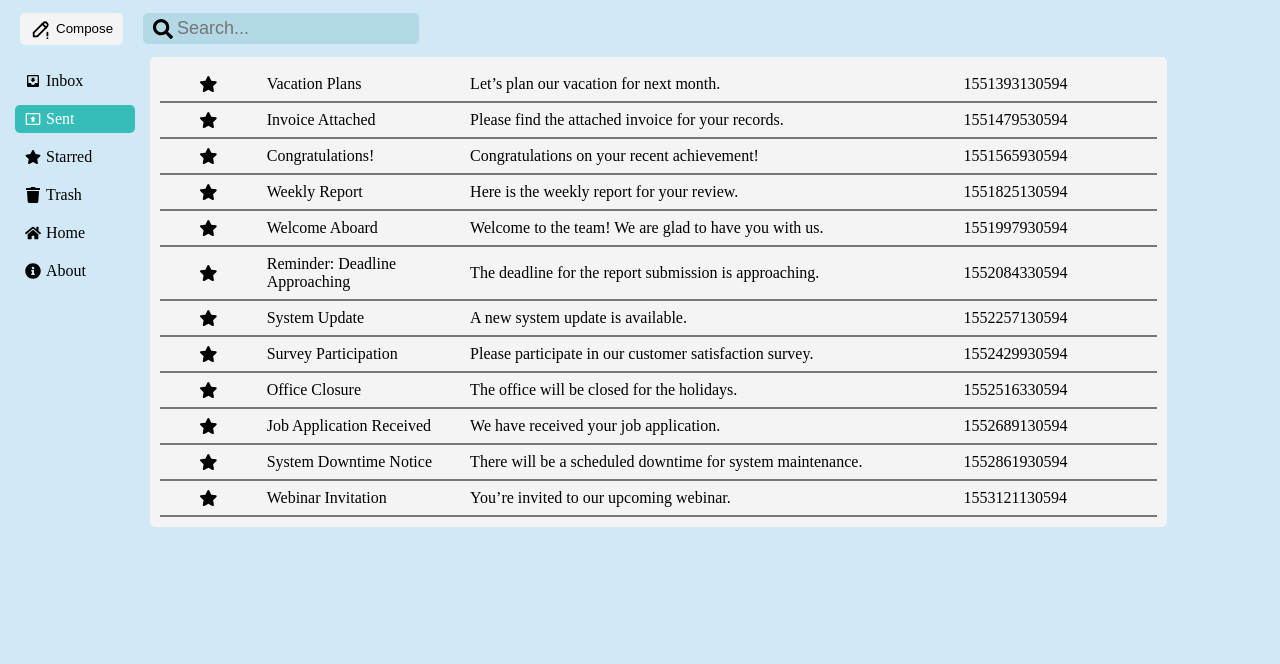
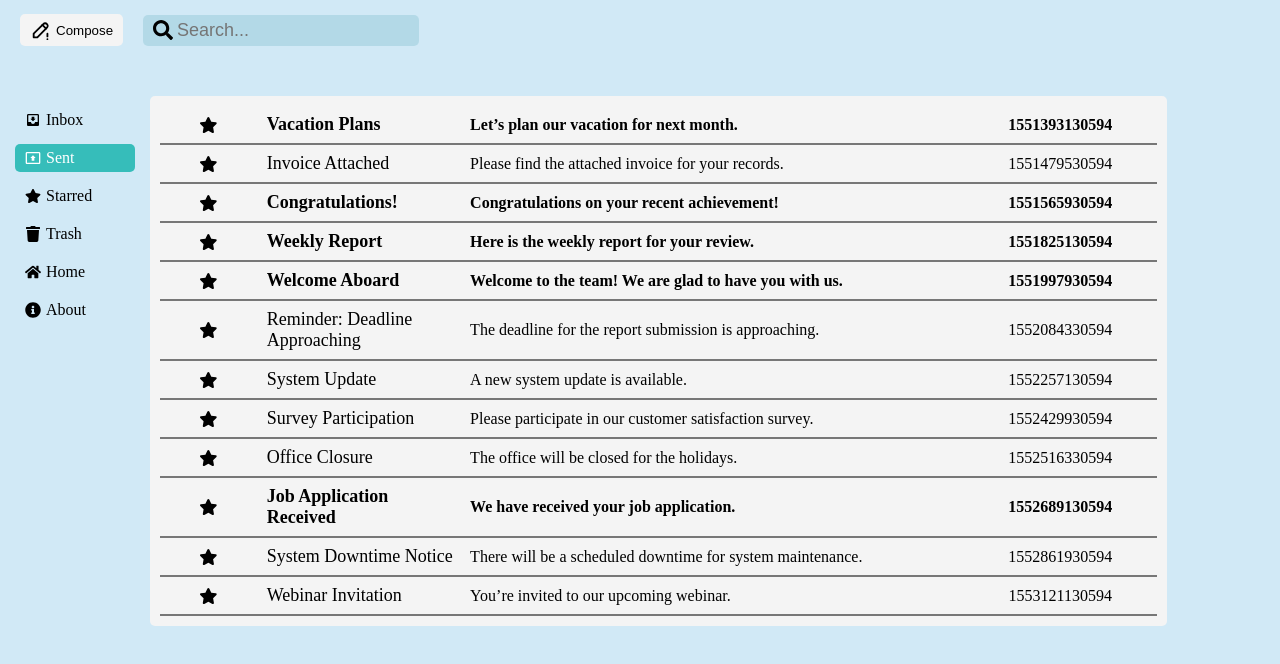
Before and after one commit to Omerf130/react-project-mail, a React (Vite) app: page /sent in a window 1280 px wide. Shown: the top 664 px of the page. Built offline with nearby package versions, Linux system fonts and the light colour scheme.

Commit message:
css changes

```diff
--- a/src/App.css
+++ b/src/App.css
@@ -1,7 +1,7 @@
 .app {
   background-color: #D1E9F6;
   width: 100vw;
-  height: 100vh;
+  min-height: 100vh;
   display: flex;
   flex-direction: column;
   align-items: center;
@@ -11,5 +11,6 @@
 .main-container {
   width: 100%;
   height: inherit;
+  min-height: 88vh;
   display: flex;
 }
--- a/src/pages/inbox/Inbox.css
+++ b/src/pages/inbox/Inbox.css
@@ -17,6 +17,16 @@
   gap: 10px;
   padding: 8px 0;
   border-bottom: 2px solid #777;
+  cursor: pointer;
+  transition: all 0.25s ease;
+}
+
+.inbox-item:hover {
+  background-color: #77777726;
+}
+
+.inbox-item.read {
+  font-weight: bold;
 }
 
 .inbox-item-icon {
@@ -25,15 +35,16 @@
 
 .inbox-item-subject {
   flex: 2;
-
+  font-size: 18px;
 }
 
 .inbox-item-body {
   flex: 5;
+  font-size: 16px;
 
 }
 
 .inbox-item-date {
   flex: 2;
-
+  text-align: center;
 }
--- a/src/pages/inbox/components/InboxItem.jsx
+++ b/src/pages/inbox/components/InboxItem.jsx
@@ -3,11 +3,10 @@ import { FaStar } from "react-icons/fa";
 import { handleGetDate } from '../../../services/util.service';
 
 const InboxItem = ({item}) => {
-
-
+  const classes = `inbox-item ${item.isRead ? "read" : ""}`
 
   return (
-    <div className='inbox-item'>
+    <div className={classes}>
       <FaStar className='inbox-item-icon'/>
       <div className='inbox-item-subject'>{item.subject}</div>
       <div className='inbox-item-body'>{item.body}</div>
--- a/src/pages/sent/components/SentEmailItem.jsx
+++ b/src/pages/sent/components/SentEmailItem.jsx
@@ -2,8 +2,9 @@ import React from "react";
 import { FaStar } from "react-icons/fa";
 
 const SentEmailItem = ({ item }) => {
+   const classes = `sent-item ${item.isRead ? "read" : ""}`
   return (
-    <div className="sent-item">
+    <div className={classes}>
       <FaStar className="sent-item-icon" />
       <div className="sent-item-subject">{item.subject}</div>
       <div className="sent-item-body">{item.body}</div>
--- a/src/pages/sent/sent.css
+++ b/src/pages/sent/sent.css
@@ -17,6 +17,16 @@
   gap: 10px;
   padding: 8px 0;
   border-bottom: 2px solid #777;
+  cursor: pointer;
+  transition: all 0.25s ease;
+}
+
+.sent-item:hover {
+  background-color: #77777726;
+}
+
+.sent-item.read {
+  font-weight: bold;
 }
 
 .sent-item-icon {
@@ -25,12 +35,15 @@
 
 .sent-item-subject {
   flex: 2;
+  font-size: 18px;
 }
 
 .sent-item-body {
   flex: 5;
+  font-size: 16px;
 }
 
 .sent-item-date {
   flex: 2;
+  text-align: center;
 }
--- a/src/pages/starred/Starred.css
+++ b/src/pages/starred/Starred.css
@@ -17,6 +17,16 @@
   gap: 10px;
   padding: 8px 0;
   border-bottom: 2px solid #777;
+  cursor: pointer;
+  transition: all 0.25s ease;
+}
+
+.starred-item:hover {
+  background-color: #77777726;
+}
+
+.starred-item.read {
+  font-weight: bold;
 }
 
 .starred-item-icon {
@@ -25,12 +35,15 @@
 
 .starred-item-subject {
   flex: 2;
+  font-size: 18px;
 }
 
 .starred-item-body {
   flex: 5;
+  font-size: 16px;
 }
 
 .starred-item-date {
   flex: 2;
+  text-align: center;
 }
--- a/src/pages/starred/components/StarredItem.jsx
+++ b/src/pages/starred/components/StarredItem.jsx
@@ -3,9 +3,10 @@ import { FaStar } from "react-icons/fa";
 
 
 const StarredItem = ({item}) => {
+  const classes = `starred-item ${item.isRead ? "read" : ""}`
 
   return (
-    <div className="starred-item">
+    <div className={classes}>
       <FaStar className="starred-item-icon" />
       <div className="starred-item-subject">{item.subject}</div>
       <div className="starred-item-body">{item.body}</div>
--- a/src/pages/trash/Trash.css
+++ b/src/pages/trash/Trash.css
@@ -17,6 +17,16 @@
   gap: 10px;
   padding: 8px 0;
   border-bottom: 2px solid #777;
+  cursor: pointer;
+  transition: all 0.25s ease;
+}
+
+.trash-item:hover {
+  background-color: #77777726;
+}
+
+.trash-item.read {
+  font-weight: bold;
 }
 
 .trash-item-icon {
@@ -25,12 +35,15 @@
 
 .trash-item-subject {
   flex: 2;
+  font-size: 18px;
 }
 
 .trash-item-body {
   flex: 5;
+  font-size: 16px;
 }
 
 .trash-item-date {
   flex: 2;
+  text-align: center;
 }
--- a/src/pages/trash/components/TrashItem.jsx
+++ b/src/pages/trash/components/TrashItem.jsx
@@ -2,8 +2,10 @@ import React from "react";
 import { FaStar } from "react-icons/fa";
 
 const TrashItem = ({ item }) => {
+  const classes = `trash-item ${item.isRead ? "read" : ""}`
+
   return (
-    <div className="trash-item">
+    <div className={classes}>
       <FaStar className="trash-item-icon" />
       <div className="trash-item-subject">{item.subject}</div>
       <div className="trash-item-body">{item.body}</div>
```
